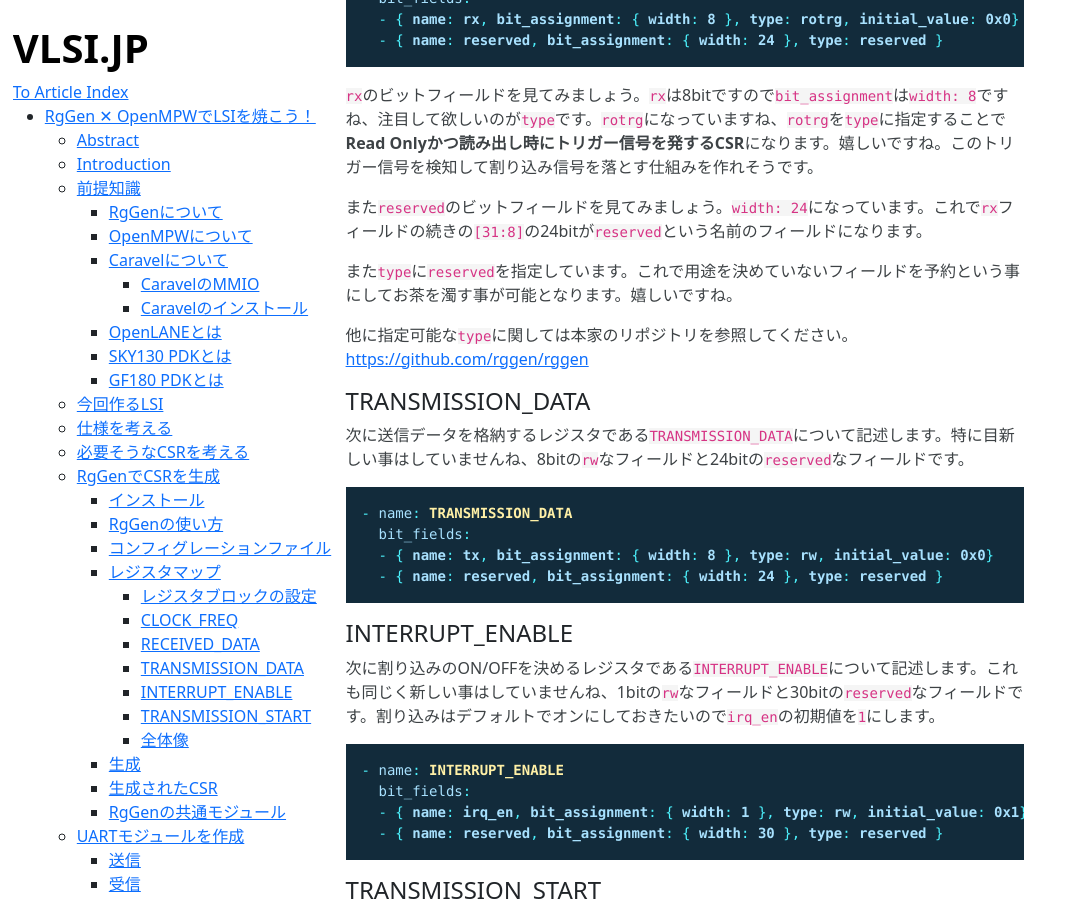
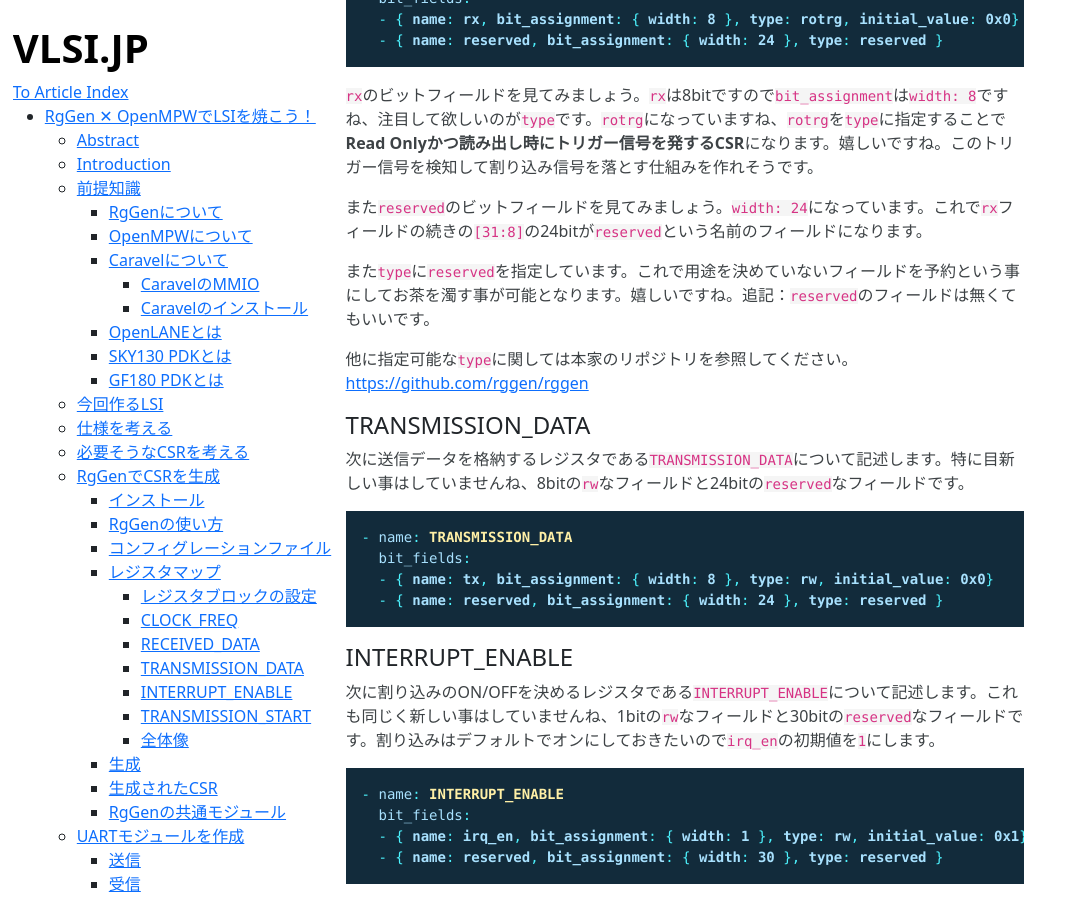
Before and after one commit to Cra2yPierr0t/Cra2yPierr0t.github.io, a Jekyll site: the page built from RgGenxOpenMPW.md, in a window 1280 px wide and 900 px high, scrolled down 7248 px. Shown: the whole window, without its empty margins (0-1074 px from the left). Built offline with Jekyll 4.4.1, drawn with Linux system fonts in a browser that asks for light colours.

Commit message:
add reserved topci

```diff
--- a/RgGenxOpenMPW.md
+++ b/RgGenxOpenMPW.md
@@ -247,7 +247,7 @@ yamlで記述したのが以下の通りです。とりあえず見てくださ
 
 また`reserved`のビットフィールドを見てみましょう。`width: 24`になっています。これで`rx`フィールドの続きの`[31:8]`の24bitが`reserved`という名前のフィールドになります。
 
-また`type`に`reserved`を指定しています。これで用途を決めていないフィールドを予約という事にしてお茶を濁す事が可能となります。嬉しいですね。
+また`type`に`reserved`を指定しています。これで用途を決めていないフィールドを予約という事にしてお茶を濁す事が可能となります。嬉しいですね。追記：`reserved`のフィールドは無くてもいいです。
 
 他に指定可能な`type`に関しては本家のリポジトリを参照してください。
 [https://github.com/rggen/rggen](https://github.com/rggen/rggen)
```
